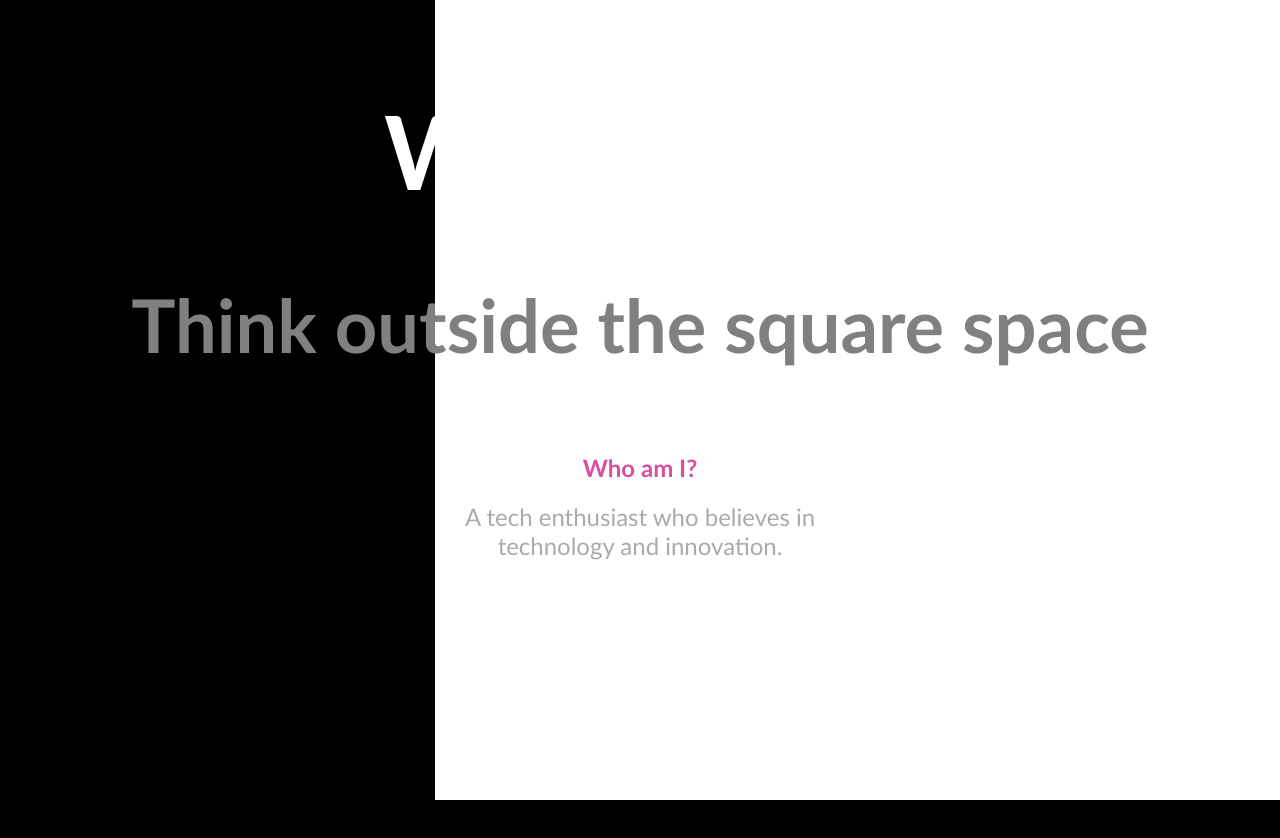
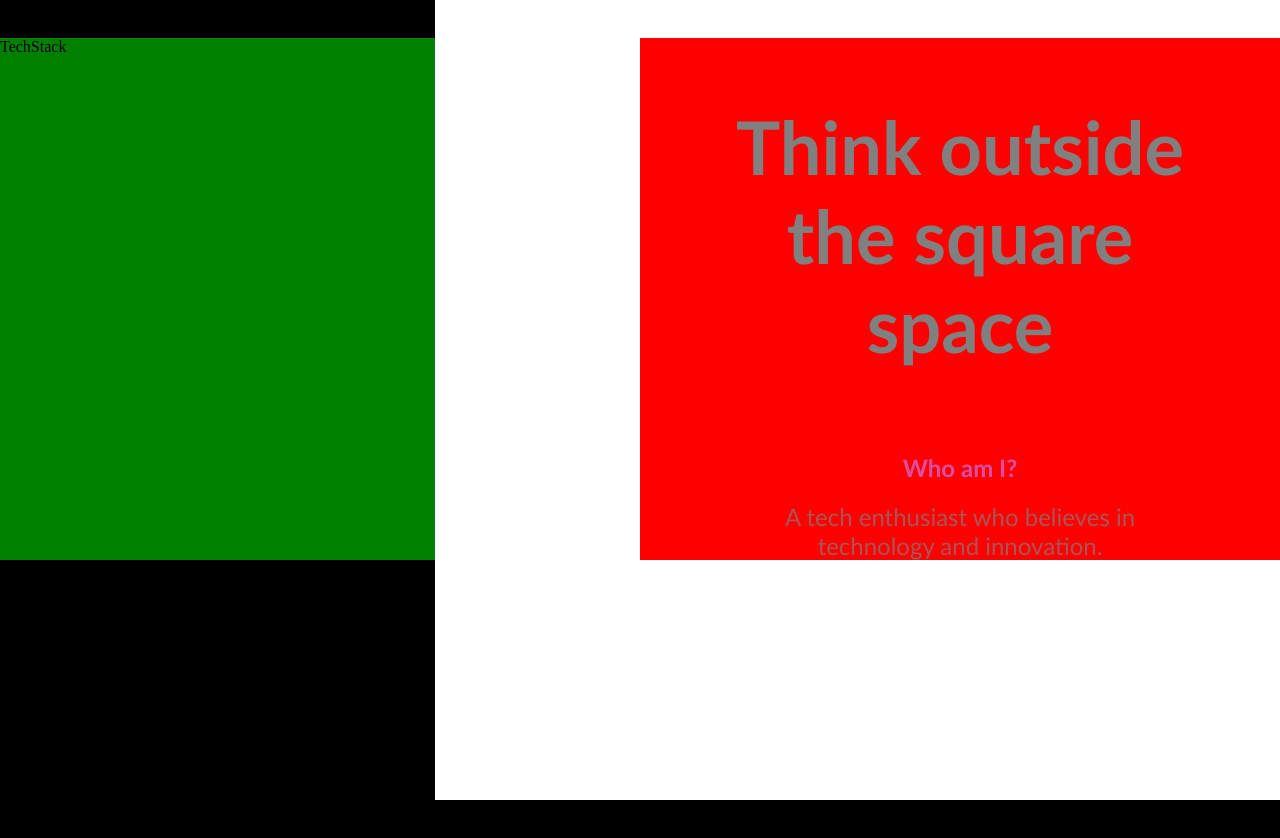
Before and after one commit to vikash18o19/3D-portfolio, a React (Create React App) app: page / in a window 1280 px wide. Shown: the top 838 px of the page. Built offline with nearby package versions, Linux system fonts and the light colour scheme.

Commit message:
adjusted container div for left and right component

```diff
--- a/src/components/Who.js
+++ b/src/components/Who.js
@@ -20,7 +20,9 @@ const Section = styled(motion.div)`
 `;
 
 const Container = styled(motion.div)`
+  background-color: green;
   width: 100vw;
+  display: flex;
 `;
 
 const Left = styled.div`
@@ -30,6 +32,7 @@ const Left = styled.div`
     display: none;
     width: 400;
   } */
+  width: 50%;
 `;
 
 const Title = styled.h1`
@@ -42,6 +45,8 @@ const Title = styled.h1`
 `;
 
 const Right = styled.div`
+  width: 50%;
+  background-color: red;
   color: grey;
   font-family: "Gill Sans", "Gill Sans MT", Calibri, "Trebuchet MS", sans-serif;
   flex: 1;
@@ -131,17 +136,7 @@ const Who = () => {
           position: `${Percent >= 0.1 && Percent < 100 ? "fixed" : "absolute"}`,
         }}
       >
-        <Left>
-          {/* <Canvas camera={{ position: [5, 5, 5], fov: 25 }}>
-            <Suspense fallback={null}>
-              <ambientLight intensity={0.5} />
-              <directionalLight position={[3, 2, 1]} />
-              <Cube />
-              <OrbitControls enableZoom={false} autoRotate />
-            </Suspense>
-          </Canvas> */}
-          TechStack
-        </Left>
+        <Left>TechStack</Left>
         <Right>
           <Title>Think outside the square space</Title>
           <WhatWeDo>
@@ -150,14 +145,12 @@ const Who = () => {
           <Desc
             style={{
               opacity: pathLength,
-              // color: currentProgressColor,
             }}
           >
             A tech enthusiast who believes in
             <br />
             technology and innovation.
           </Desc>
-          {/* <Button>See our works</Button> */}
         </Right>
         <motion.div
           style={{
```
